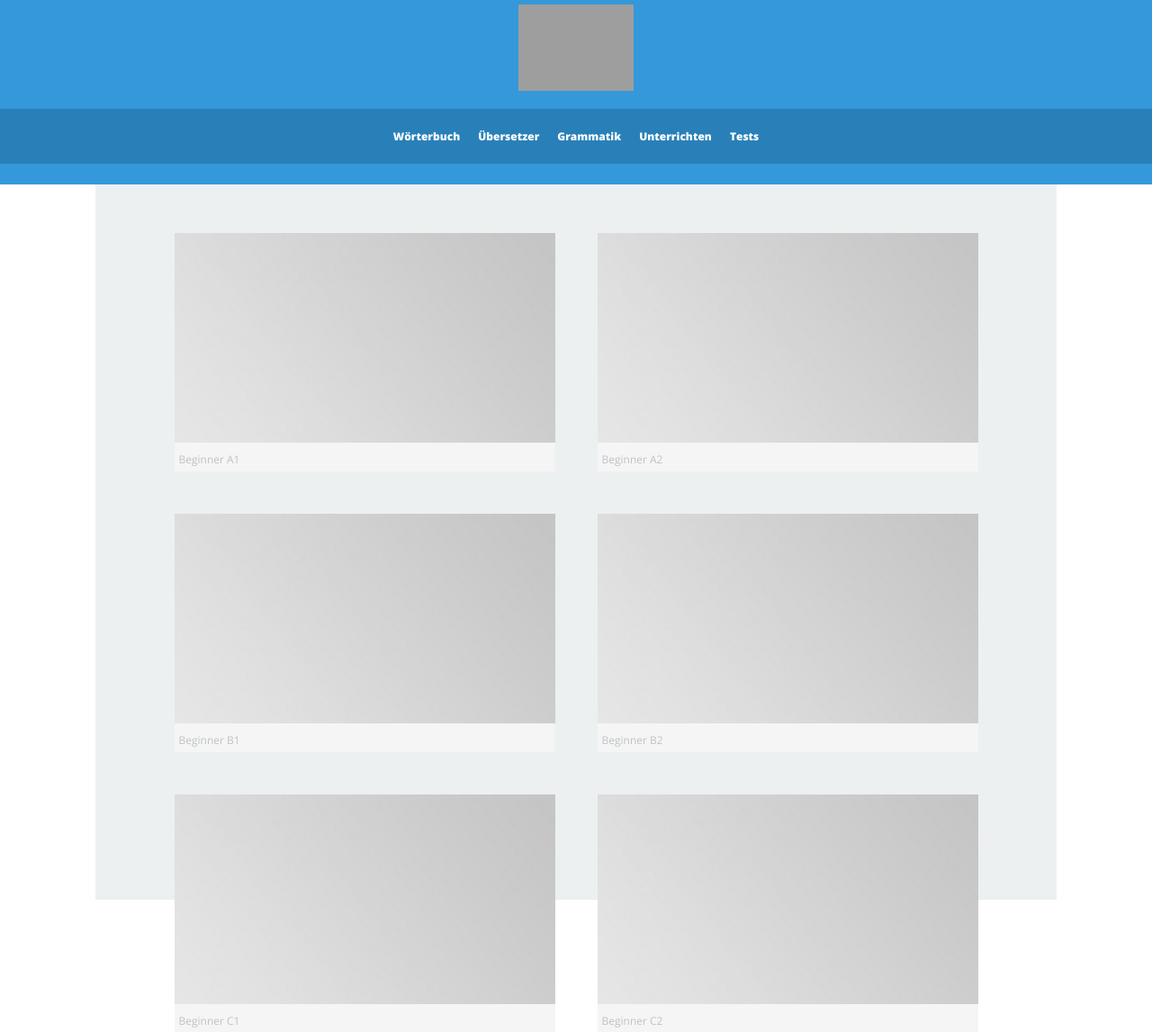
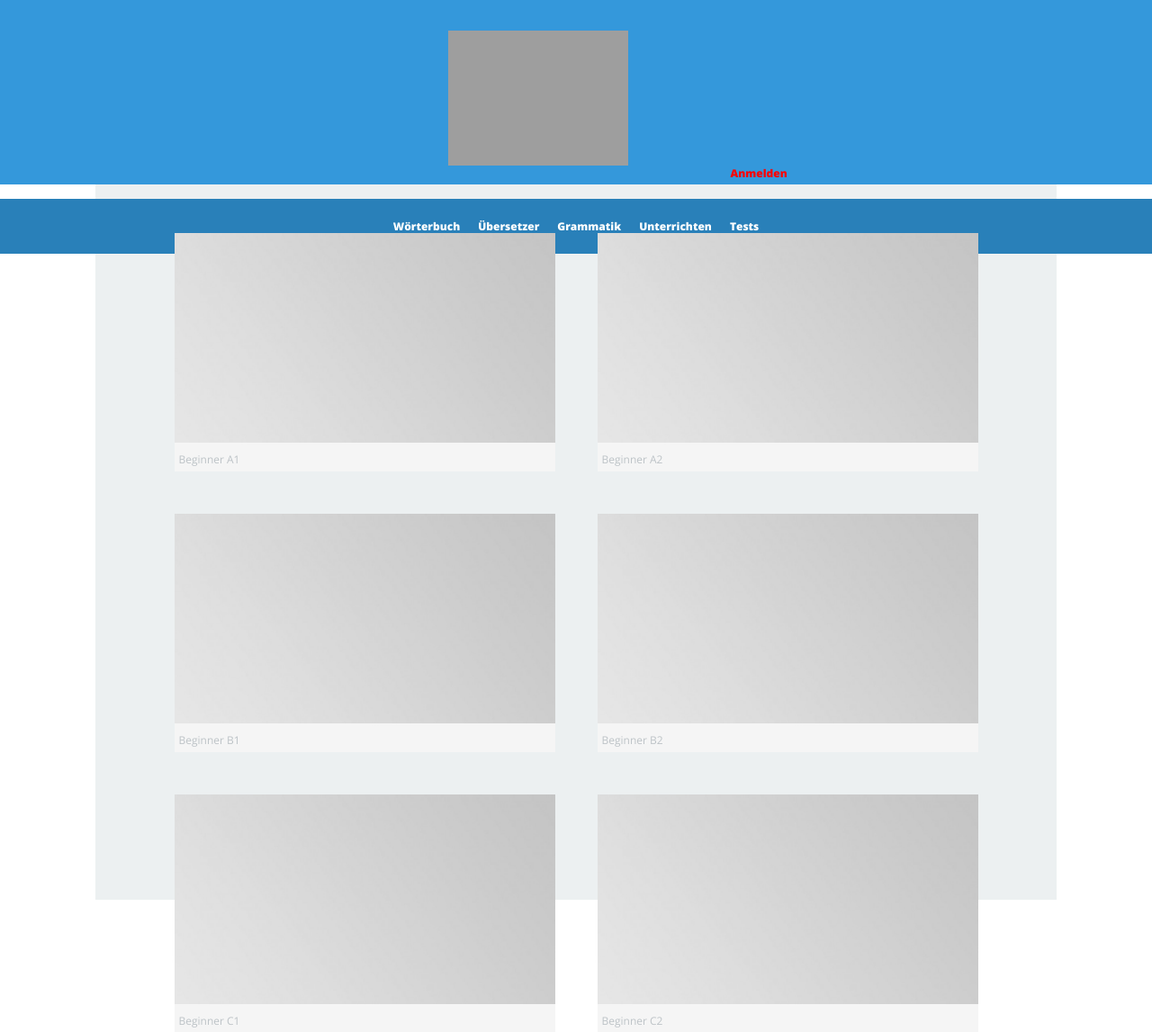
Before and after one commit to SuedwestHypermedia/mwa-projekt-ws1516-die-amis-de, a PHP site: page /lessons.php in a window 1280 px wide. Shown: the top 1147 px of the page at 90% size. Run offline with PHP 8.4, Linux system fonts and the light colour scheme; grey boxes are pictures that could not be loaded.

Commit message:
Dictionary file update, functions.php, data.php, header.php updates, send_registeration.php

```diff
--- a/css/stylesheet.css
+++ b/css/stylesheet.css
@@ -38,8 +38,7 @@ header {
     display: block;
     margin-left: auto;
     margin-right: auto;
-    width: 10%;
-    min-width:  100px;
+    width: 50%;
 }
 
 h1 {
@@ -82,6 +81,25 @@ nav a {
 	padding: 15px 10px;
 }
 
+
+#top-nav {
+	text-align: center;
+}
+
+#top-nav ul {
+	list-style: none;
+	margin: 0 10;
+	padding: 0;
+}
+
+#top-nav li {
+	display: inline-block;
+}
+
+#top-nav a {
+	font-weight: 800;
+	padding: 15px 10px;
+}
 
 /****************************************
 FOOTER
@@ -142,6 +160,13 @@ header {
 	border-color: #2980b9;
 	font-size:12px;
 	height:200px;
+}
+
+/* top nav*/
+#top-nav {
+	background-color: #3498db;
+	border-color: #2980b9;
+	font-size:12px;
 }
 
 /* nav background on mobile */
--- a/inc/header.php
+++ b/inc/header.php
@@ -15,7 +15,14 @@
 
 	<!-- Header -->
 	<header>
-		<a href="index.php"><img src="img/logo001.png" id="over"></a>
+		<div id="top-nav">
+			<ul>
+				<li></li>
+				<li><a href="index.php"><img src="img/logo001.png" id="over"></a></li>
+				<li><a href="register.php">Anmelden</a></li>
+			</ul>
+
+		</div>
 			<!-- Main Navigation -->
 		<nav>
 
@@ -25,6 +32,7 @@
 				<li><a href="grammar.php">Grammatik</a>
 				<li><a href="lessons.php">Unterrichten</a>
 				<li><a href="tests.php">Tests</a>
+
 			</ul>
 
 		</nav>
```
Also changed, not shown: dictionary.php (+9 -2 lines), inc/data.php (+41 -11 lines), inc/functions.php (+6 -9 lines), register.php (+21 -1 lines), send_registeration.php (added, +11 -0 lines).
